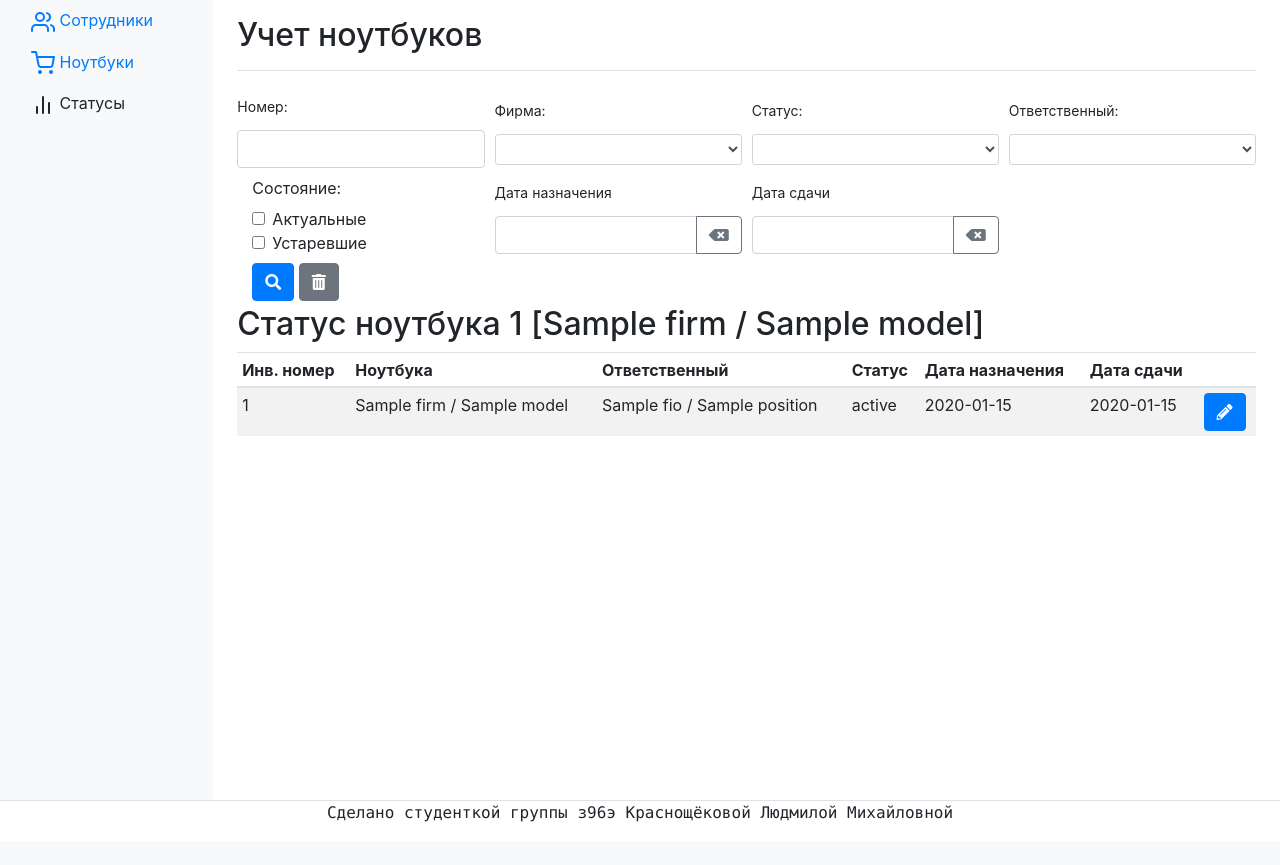
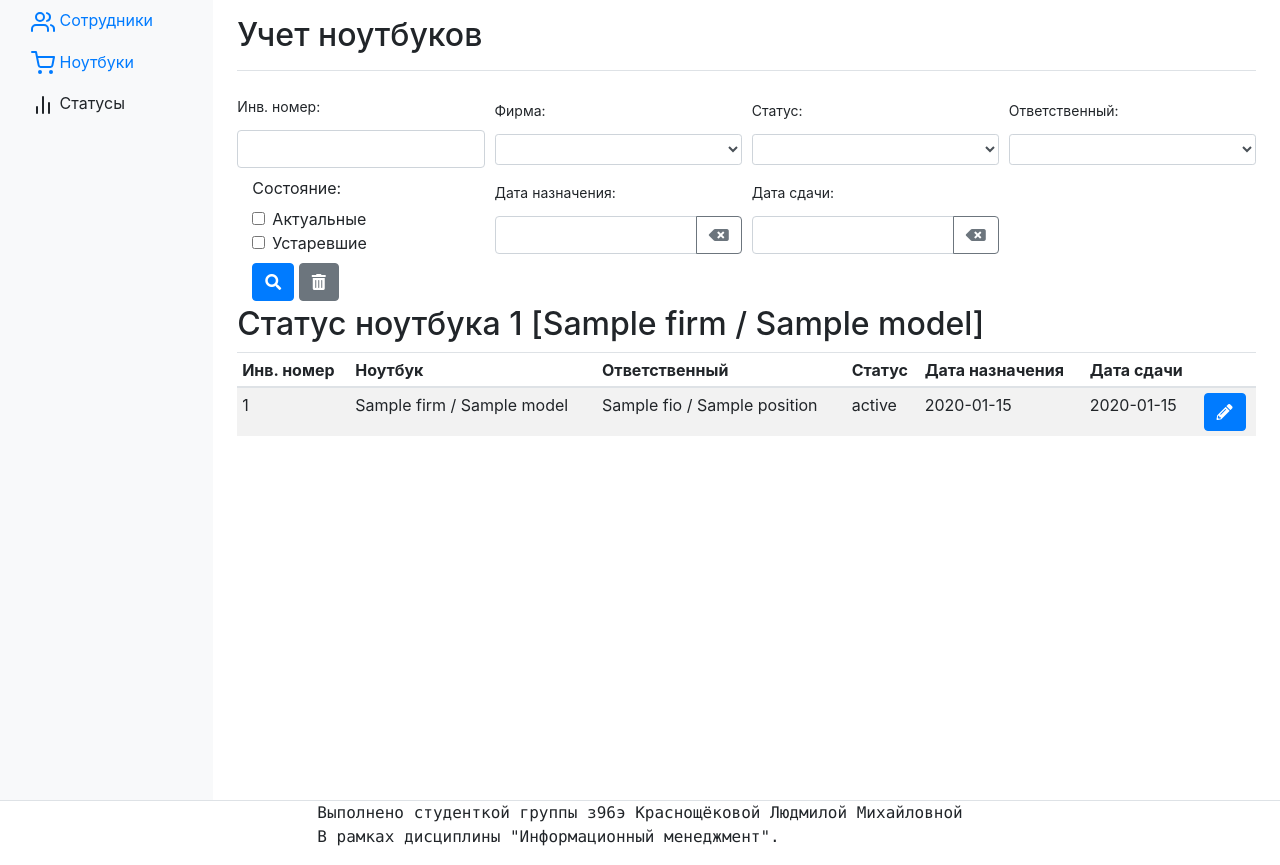
Before and after one commit to moonicy/IM, a Symfony app: template templates/status.html.twig in a window 1280 px wide. Before the commit the page ends 822 px from the top, so only its background shows below. Run offline with Twig, Linux system fonts and the light colour scheme; the template is opened without the code that fills it: most values are stand-ins (such as "Sample title", 1, 10 or a date in 2020); some libraries are stand-ins or nearby versions.

Commit message:
Little fix

```diff
--- a/templates/index.html.twig
+++ b/templates/index.html.twig
@@ -26,7 +26,7 @@
                     <li class="nav-item active">
                         <a class="nav-link" href="/laptop">
                             <svg xmlns="http://www.w3.org/2000/svg" width="24" height="24" viewBox="0 0 24 24" fill="none" stroke="currentColor" stroke-width="2" stroke-linecap="round" stroke-linejoin="round" class="feather feather-shopping-cart"><circle cx="9" cy="21" r="1"></circle><circle cx="20" cy="21" r="1"></circle><path d="M1 1h4l2.68 13.39a2 2 0 0 0 2 1.61h9.72a2 2 0 0 0 2-1.61L23 6H6"></path></svg>
-                            Ноутбуков
+                            Ноутбуки
                         </a>
                     </li>
                     <li class="nav-item">
@@ -96,7 +96,8 @@
         </main>
     </div>
     <div class="row justify-content-md-center align-items-start border-top">
-        <p class="text-monospace">Сделано студенткой группы з96э Краснощёковой Людмилой Михайловной</p>
+        <p class="text-monospace"><p class="text-monospace ">Выполнено студенткой группы з96э Краснощёковой Людмилой Михайловной
+        </br>В рамках дисциплины "Информационный менеджмент".</p>
     </div>
 </div>
 
--- a/templates/status.html.twig
+++ b/templates/status.html.twig
@@ -49,7 +49,7 @@
             <form>
                 <div class="form-row align-items-center">
                     <div class="col-sm-3 my-1">
-                        <label for="filter_laptop_number" class="col-form-label-sm">Номер:</label>
+                        <label for="filter_laptop_number" class="col-form-label-sm">Инв. номер:</label>
                         <input type="text" class="form-control" id="filter_laptop_number">
                     </div>
                     <div class="col-sm-3 my-1">
@@ -96,7 +96,7 @@
 						</div>
                     </div>
                     <div class="col-sm-3 my-1">
-                        <label for="filter_date_start" class="col-form-label-sm">Дата назначения</label>
+                        <label for="filter_date_start" class="col-form-label-sm">Дата назначения:</label>
                         <div class="input-group">
                             <input type="text" class="form-control datetimepicker-input" id="filter_date_start" data-toggle="datetimepicker" data-target="#filter_date_start"/>
                             <div class="input-group-append">
@@ -105,7 +105,7 @@
                         </div>
                     </div>
                     <div class="col-sm-3 my-1">
-                        <label for="filter_date_end" class="col-form-label-sm">Дата сдачи</label>
+                        <label for="filter_date_end" class="col-form-label-sm">Дата сдачи:</label>
                         <div class="input-group">
                             <input type="text" class="form-control datetimepicker-input" id="filter_date_end" data-toggle="datetimepicker" data-target="#filter_date_end"/>
                             <div class="input-group-append">
@@ -136,7 +136,7 @@
                     <thead>
                     <tr>
                         <th>Инв. номер</th>
-                        <th>Ноутбука</th>
+                        <th>Ноутбук</th>
                         <th>Ответственный</th>
                         <th>Статус</th>
                         <th>Дата назначения</th>
@@ -185,7 +185,8 @@
         </main>
     </div>
     <div class="row justify-content-md-center align-items-start border-top">
-        <p class="text-monospace">Сделано студенткой группы з96э Краснощёковой Людмилой Михайловной</p>
+        <p class="text-monospace ">Выполнено студенткой группы з96э Краснощёковой Людмилой Михайловной
+        </br>В рамках дисциплины "Информационный менеджмент".</p>
     </div>
 </div>
 
```
Also changed, not shown: templates/laptop.html.twig (+25 -11 lines).
